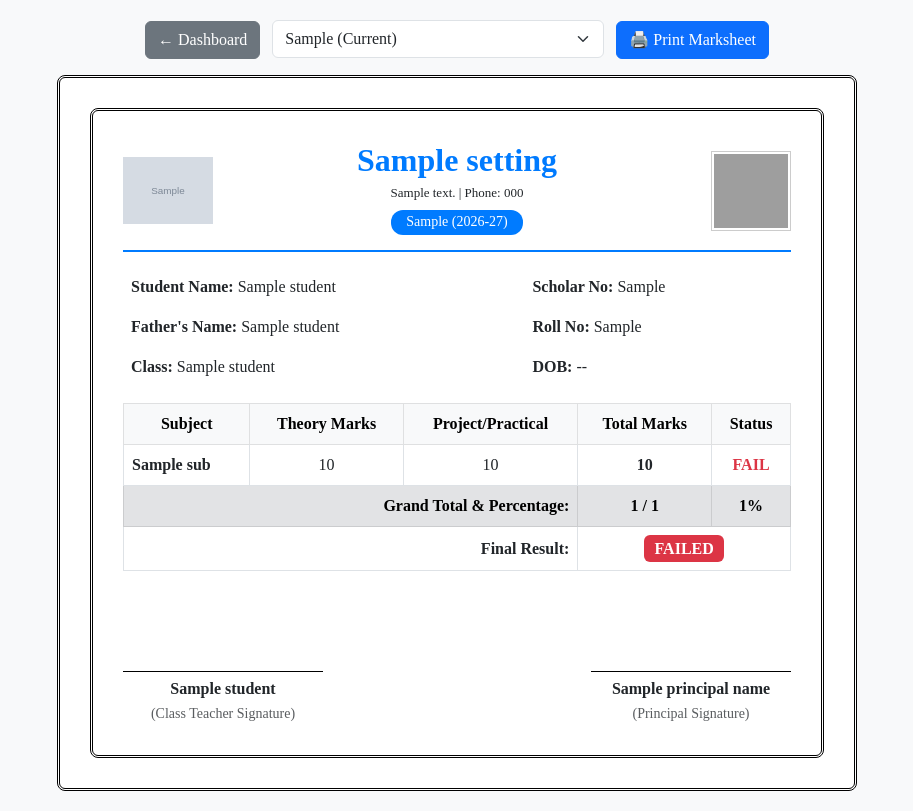
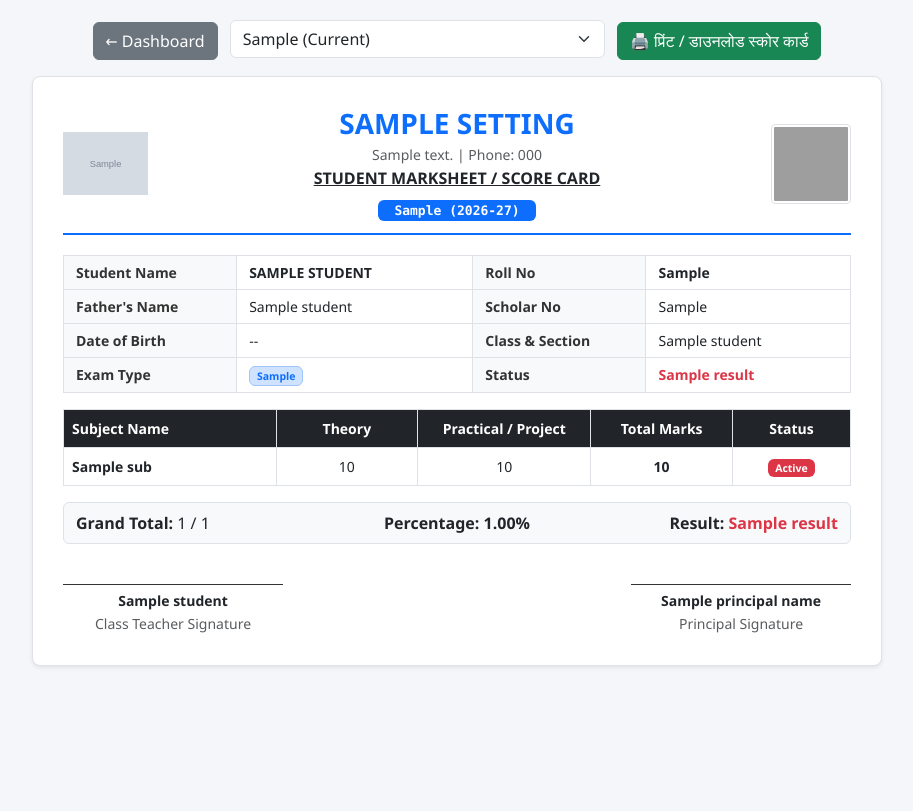
Before and after one commit to Arya1527/e_app, a Flask app: template templates/report_card.html in a window 1280 px wide. Shown: the whole page, without its empty margins (183-1096 px from the left). After the commit the page ends 667 px from the top, so only its background shows below. Run offline with Flask 3, Linux system fonts and the light colour scheme; the template is opened without the code that fills it: most values are stand-ins (such as "Sample title", 1, 10 or a date in 2020); grey boxes marked "Sample" are stand-in pictures; grey boxes are pictures that could not be loaded.

Commit message:
Refactor report card HTML for improved styling
Updated styling and layout for the report card template, including changes to background color, card borders, and typography. Enhanced the structure of student details and marks tables for better presentation.

```diff
--- a/templates/report_card.html
+++ b/templates/report_card.html
@@ -6,16 +6,26 @@
     <title>Report Card - {{ student.name }}</title>
     <link href="https://cdn.jsdelivr.net/npm/bootstrap@5.3.0/dist/css/bootstrap.min.css" rel="stylesheet">
     <style>
-        body { background: #f8f9fa; font-family: 'Times New Roman', serif; padding: 20px; }
-        .card-container { max-width: 800px; margin: auto; background: white; padding: 30px; border: 3px double #000; border-radius: 8px; }
-        .header-title { text-transform: uppercase; font-weight: bold; font-size: 24px; text-align: center; }
-        .sub-header { text-align: center; font-size: 16px; margin-bottom: 20px; font-weight: bold; }
-        .signature-box { margin-top: 60px; display: flex; justify-content: space-between; text-align: center; }
-        .sig-line { border-top: 1px solid #000; width: 200px; margin-top: 40px; padding-top: 5px; font-weight: bold; }
+        body { background: #f4f6f9; font-family: 'Segoe UI', Tahoma, Geneva, Verdana, sans-serif; padding: 20px; }
+        .card-container { max-width: 850px; margin: auto; background: white; padding: 30px; border: 1px solid #dee2e6; border-radius: 8px; box-shadow: 0 0.125rem 0.25rem rgba(0, 0, 0, 0.075); }
+        .scorecard-header { border-bottom: 2px solid #0d6efd; padding-bottom: 12px; margin-bottom: 20px; }
+
+        /* Mini Table Styling */
+        .student-info-table { border: 1px solid #dee2e6; }
+        .student-info-table td { padding: 6px 12px; font-size: 14px; vertical-align: middle; }
+        .student-info-table .label { font-weight: 600; width: 22%; background-color: #f8f9fa; color: #333; }
+
+        /* Marks Table Styling */
+        .marks-table th { background-color: #212529 !important; color: #fff; font-size: 14px; text-align: center; }
+        .marks-table td { font-size: 14px; vertical-align: middle; }
+
+        .signature-box { margin-top: 40px; display: flex; justify-content: space-between; text-align: center; }
+        .sig-line { border-top: 1px solid #333; width: 220px; margin: 0 auto; padding-top: 5px; font-weight: 600; font-size: 14px; }
+
         @media print {
             .no-print { display: none !important; }
             body { padding: 0; background: white; }
-            .card-container { border: 2px solid #000; box-shadow: none; }
+            .card-container { border: none !important; box-shadow: none !important; padding: 15px; }
         }
     </style>
 </head>
@@ -34,116 +44,127 @@
         <option value="Quarterly Examination Report Sheet">Quarterly Examination Report Sheet</option>
     </select>
 
-    <button onclick="window.print()" class="btn btn-primary">🖨️ Print Marksheet</button>
+    <button onclick="window.print()" class="btn btn-success">🖨️ प्रिंट / डाउनलोड स्कोर कार्ड</button>
 </div>
 
 <div class="card-container">
-<div class="card-container">
     <!-- Dynamic School Header with Logo & QR Code -->
-    <div class="scorecard-header" style="display: flex; align-items: center; justify-content: space-between; border-bottom: 2px solid #007bff; padding-bottom: 10px; margin-bottom: 15px;">
+    <div class="scorecard-header d-flex align-items-center justify-content-between">
         <!-- School Logo -->
-        <div style="width: 100px;">
+        <div style="width: 90px;">
             {% if settings and settings.logo_path %}
-            <img src="/static/{{ settings.logo_path }}" style="max-width: 90px; max-height: 90px; object-fit: contain;">
+            <img src="/static/{{ settings.logo_path }}" style="max-width: 85px; max-height: 85px; object-fit: contain;">
             {% else %}
-            <div style="width:80px; height:80px; border:1px dashed #ccc; text-align:center; line-height:80px; font-size:10px; color:#aaa;">No Logo</div>
+            <div style="width:80px; height:80px; border:1px dashed #ccc; text-align:center; line-height:80px; font-size:11px; color:#aaa;">No Logo</div>
             {% endif %}
         </div>
 
         <!-- School Details -->
-        <div style="text-align: center; flex-grow: 1;">
-            <h2 style="margin: 0; color: #007bff; font-weight: bold;">{{ settings.school_name if settings and settings.school_name else 'JYOTI NIKETAN H.S SCHOOL' }}</h2>
-            <p style="margin: 3px 0; font-size: 13px;">{{ settings.address if settings and settings.address else 'School Address Here' }} | Phone: {{ settings.phone if settings and settings.phone else 'N/A' }}</p>
-            <h4 id="examTitle" style="margin: 5px 0; background: #007bff; color: white; display: inline-block; padding: 4px 15px; border-radius: 12px; font-size: 14px;">
+        <div class="text-center flex-grow-1 px-2">
+            <h3 class="fw-bold text-primary mb-1 text-uppercase">{{ settings.school_name if settings and settings.school_name else 'JYOTI NIKETAN H.S SCHOOL' }}</h3>
+            <p class="text-muted mb-1 small">{{ settings.address if settings and settings.address else 'School Address Here' }} | Phone: {{ settings.phone if settings and settings.phone else 'N/A' }}</p>
+            <h6 class="mt-1 text-decoration-underline fw-bold text-dark">STUDENT MARKSHEET / SCORE CARD</h6>
+            <div class="mt-1">
+                <span id="examTitle" class="badge bg-primary px-3 py-1 font-monospace" style="font-size: 13px;">
                     {{ student.exam_type }} ({{ settings.session if settings and settings.session else '2026-27' }})
-            </h4>
+                </span>
+            </div>
         </div>
 
         <!-- Student QR Code -->
-        <div style="width: 100px; text-align: right;">
-            <img src="{{ url_for('student_qr', scholar_no=student.scholar_no) }}" style="width: 80px; height: 80px; border: 1px solid #ccc; padding: 2px;" alt="QR Code">
+        <div style="width: 90px; text-align: right;">
+            <img src="{{ url_for('student_qr', scholar_no=student.scholar_no) }}" style="width: 80px; height: 80px; border: 1px solid #dee2e6; padding: 2px; border-radius: 4px;" alt="QR Code">
         </div>
     </div>
 
-    <!-- Student Details Table (इसके नीचे आपका पुराना स्टूडेंट डिटेल्स वाला टेबल रहेगा) -->
-
-
-    <!-- Student Details -->
-    <table class="table table-borderless mb-3">
+    <!-- Student Details Mini Table -->
+    <table class="table table-bordered student-info-table mb-3">
+        <tbody>
             <tr>
-            <td><strong>Student Name:</strong> {{ student.name }}</td>
-            <td><strong>Scholar No:</strong> {{ student.scholar_no }}</td>
+                <td class="label">Student Name</td>
+                <td class="fw-bold text-uppercase">{{ student.name }}</td>
+                <td class="label">Roll No</td>
+                <td class="fw-bold">{{ student.roll_no }}</td>
             </tr>
             <tr>
-            <td><strong>Father's Name:</strong> {{ student.father_name }}</td>
-            <td><strong>Roll No:</strong> {{ student.roll_no }}</td>
+                <td class="label">Father's Name</td>
+                <td>{{ student.father_name }}</td>
+                <td class="label">Scholar No</td>
+                <td>{{ student.scholar_no if student.scholar_no else '-' }}</td>
             </tr>
             <tr>
+                <td class="label">Date of Birth</td>
                 <td>
-                <strong>Class:</strong> {{ student.class_name }}
+                    {% if student.dob %}
+                        {{ student.dob.split('-')[2] }}-{{ student.dob.split('-')[1] }}-{{ student.dob.split('-')[0] }}
+                    {% else %}
+                        -
+                    {% endif %}
+                </td>
+                <td class="label">Class & Section</td>
+                <td>
+                    {{ student.class_name }}
                     {% if student.class_name in ['11th', '12th'] and student.group_name %}
                         ({{ student.group_name }})
                     {% endif %}
                 </td>
+            </tr>
+            <tr>
+                <td class="label">Exam Type</td>
+                <td><span class="badge bg-primary-subtle text-primary border border-primary-subtle">{{ student.exam_type }}</span></td>
+                <td class="label">Status</td>
                 <td>
-    <strong>DOB:</strong>
-    {% if student.dob %}
-        {{ student.dob.split('-')[2] }}-{{ student.dob.split('-')[1] }}-{{ student.dob.split('-')[0] }}
-    {% else %}
-        N/A
-    {% endif %}
+                    <span class="fw-bold {{ 'text-success' if student.result == 'Pass' else 'text-danger' }}">
+                        {{ student.result }}
+                    </span>
                 </td>
-
-
             </tr>
+        </tbody>
     </table>
 
     <!-- Marks Table -->
-    <table class="table table-bordered text-center align-middle">
-        <thead class="table-light">
+    <table class="table table-bordered text-center align-middle marks-table mb-3">
+        <thead>
             <tr>
-                <th>Subject</th>
-                <th>Theory Marks</th>
-                <th>Project/Practical</th>
-                <th>Total Marks</th>
-                <th>Status</th>
+                <th class="text-start">Subject Name</th>
+                <th style="width: 18%;">Theory</th>
+                <th style="width: 22%;">Practical / Project</th>
+                <th style="width: 18%;">Total Marks</th>
+                <th style="width: 15%;">Status</th>
             </tr>
         </thead>
         <tbody>
             {% for sub, marks in student.scores.items() %}
             <tr>
-                <td class="text-start"><strong>{{ sub.replace('_', ' ') }}</strong></td>
-                <td>{{ marks.theory | int }}</td>
-                <td>{{ marks.project | int if marks.project is defined else '-' }}</td>
-                <td><strong>{{ marks.total | int }}</strong></td>
+                <td class="fw-semibold text-start">{{ sub.replace('_', ' ') }}</td>
+                <td>{{ marks.theory | int if marks.theory is defined else '-' }}</td>
+                <td>{{ marks.project | int if (marks.project is defined and marks.project != '') else '-' }}</td>
+                <td><strong>{{ marks.total | int if marks.total is defined else '-' }}</strong></td>
                 <td>
-                    {% if marks.status == 'Pass' %}
-                    <span class="text-success fw-bold">PASS</span>
-                    {% else %}
-                    <span class="text-danger fw-bold">FAIL</span>
-                    {% endif %}
+                    <span class="badge {{ 'bg-success' if marks.status == 'Pass' else 'bg-danger' }}">
+                        {{ marks.status }}
+                    </span>
                 </td>
             </tr>
             {% endfor %}
         </tbody>
-        <tfoot>
-            <tr class="table-secondary">
-                <td colspan="3" class="text-end"><strong>Grand Total & Percentage:</strong></td>
-                <td><strong>{{ student.total_obtained }} / {{ student.total_max }}</strong></td>
-                <td><strong>{{ student.percentage }}%</strong></td>
-            </tr>
-            <tr>
-                <td colspan="3" class="text-end"><strong>Final Result:</strong></td>
-                <td colspan="2">
-                    {% if student.result == 'Pass' %}
-                    <span class="badge bg-success fs-6">PASSED</span>
-                    {% else %}
-                    <span class="badge bg-danger fs-6">FAILED</span>
-                    {% endif %}
-                </td>
-            </tr>
-        </tfoot>
     </table>
+
+    <!-- Grand Total & Summary Box -->
+    <div class="row pt-2 pb-2 bg-light border rounded mx-0 mb-4 align-items-center">
+        <div class="col-4">
+            <strong>Grand Total:</strong> {{ student.total_obtained | int if student.total_obtained == (student.total_obtained | int) else student.total_obtained }} / {{ student.total_max | int if student.total_max == (student.total_max | int) else student.total_max }}
+        </div>
+        <div class="col-4 text-center">
+            <strong>Percentage:</strong> <span class="fw-bold text-dark">{{ "%.2f"|format(student.percentage | float) }}%</span>
+        </div>
+        <div class="col-4 text-end">
+            <strong>Result:</strong>
+            <span class="fw-bold {{ 'text-success' if student.result == 'Pass' else 'text-danger' }}">
+                {{ student.result }}
+            </span>
+        </div>
+    </div>
 
     <!-- Signatures Section -->
     <div class="signature-box">
@@ -151,21 +172,24 @@
             <div class="sig-line">
                 {{ student.teacher_name or 'Class Teacher' }}
             </div>
-            <small class="text-muted">(Class Teacher Signature)</small>
+            <small class="text-muted">Class Teacher Signature</small>
         </div>
 
         <div>
             <div class="sig-line">
-                {{ principal_name }}
+                {{ principal_name or 'Principal' }}
             </div>
-            <small class="text-muted">(Principal Signature)</small>
+            <small class="text-muted">Principal Signature</small>
         </div>
     </div>
 </div>
 
 <script>
     function updateExamTitle(value) {
-        document.getElementById('examTitle').innerText = value;
+        var examBadge = document.getElementById('examTitle');
+        if(examBadge) {
+            examBadge.innerText = value;
+        }
     }
 </script>
 
```
Lines whose indentation alone changed are shown as unchanged.
